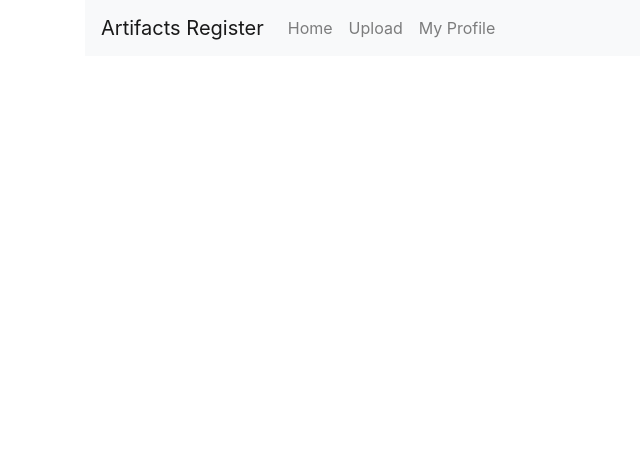
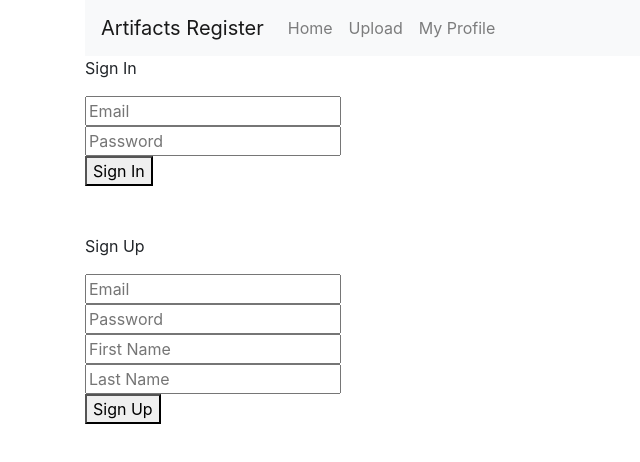
Before and after one commit to Tia-Lowenthal/COMP30022_TeamTaco, a React (Create React App) app in the folder client/: page /signups in a window 1280 px wide. Shown: the top 462 px of the page, without its empty margins (0-640 px from the left). Built offline with nearby package versions, Linux system fonts and the light colour scheme.

Commit message:
simple working signup and login

```diff
--- a/client/src/App.js
+++ b/client/src/App.js
@@ -6,6 +6,7 @@ import Home from "./components/home.component";
 import Upload from "./components/upload.component";
 import MyProfile from "./components/profile.component";
 import ItemTest from "./components/itemtest.component";
+import Account from "./components/accounts.component";
 
 class App extends Component {
   render() {
@@ -32,6 +33,7 @@ class App extends Component {
           <Route path="/profile" component={MyProfile} />
           <Route exact path="/itemtest" component={ItemTest} />
           <Route exact path="/" component={Home} />
+          <Route exact path="/signups" component={Account}/>
         </div>
       </Router>
     );
--- /dev/null
+++ b/client/src/components/accounts.component.js
@@ -0,0 +1,311 @@
+import React, { Component } from 'react';
+import 'whatwg-fetch';
+
+import {
+  getFromStorage,
+  setInStorage,
+} from '../utils/storage';
+
+class Account extends Component {
+  constructor(props) {
+    super(props);
+
+    this.state = {
+      isLoading: true,
+      token: '',
+      signUpError: '',
+      signInError: '',
+      signInEmail: '',
+      signInPassword: '',
+      signUpEmail: '',
+      signUpPassword: '',
+      signUpFirstname: '',
+      signUpLastname: ''
+    };
+
+    this.onTextboxChangeSignInEmail = this.onTextboxChangeSignInEmail.bind(this);
+    this.onTextboxChangeSignInPassword = this.onTextboxChangeSignInPassword.bind(this);
+    this.onTextboxChangeSignUpEmail = this.onTextboxChangeSignUpEmail.bind(this);
+    this.onTextboxChangeSignUpPassword = this.onTextboxChangeSignUpPassword.bind(this);
+    this.onTextboxChangeSignUpFirstname = this.onTextboxChangeSignUpFirstname.bind(this);
+    this.onTextboxChangeSignUpLastname = this.onTextboxChangeSignUpLastname.bind(this);
+
+    this.onSignIn = this.onSignIn.bind(this);
+    this.onSignUp = this.onSignUp.bind(this);
+    this.logout = this.logout.bind(this);
+  }
+
+  componentDidMount() {
+    const obj = getFromStorage('the_main_app');
+    if (obj && obj.token) {
+      const { token } = obj;
+      // Verify token
+      fetch('/users/verify?token=' + token)
+        .then(res => res.json())
+        .then(json => {
+          if (json.success) {
+            this.setState({
+              token,
+              isLoading: false
+            });
+          } else {
+            this.setState({
+              isLoading: false,
+            });
+          }
+        });
+    } else {
+      this.setState({
+        isLoading: false,
+      });
+    }
+  }
+
+  onTextboxChangeSignInEmail(event) {
+    this.setState({
+      signInEmail: event.target.value,
+    });
+  }
+
+  onTextboxChangeSignInPassword(event) {
+    this.setState({
+      signInPassword: event.target.value,
+    });
+  }
+
+  onTextboxChangeSignUpEmail(event) {
+    this.setState({
+      signUpEmail: event.target.value,
+    });
+  }
+
+  onTextboxChangeSignUpPassword(event) {
+    this.setState({
+      signUpPassword: event.target.value,
+    });
+  }
+
+  onTextboxChangeSignUpFirstname(event) {
+    this.setState({
+      signUpFirstname: event.target.value,
+    });
+  }
+
+  onTextboxChangeSignUpLastname(event) {
+    this.setState({
+      signUpLastname: event.target.value,
+    });
+  }
+
+  onSignUp() {
+    // Grab state
+    const {
+      signUpEmail,
+      signUpPassword,
+      signUpFirstname,
+      signUpLastname
+    } = this.state;
+
+    this.setState({
+      isLoading: true,
+    });
+
+    // Post request to backend
+    fetch('/users/signup', {
+      method: 'POST',
+      headers: {
+        'Content-Type': 'application/json'
+      },
+      body: JSON.stringify({
+        email: signUpEmail,
+        password: signUpPassword,
+        firstname: signUpFirstname,
+        lastname: signUpLastname,
+        userId: "888"
+      }),
+    }).then(res => res.json())
+      .then(json => {
+        console.log('json', json);
+        if (json.success) {
+          this.setState({
+            signUpError: json.message,
+            isLoading: false,
+            signUpEmail: '',
+            signUpPassword: '',
+            signUpFirstname: '',
+            signUpLastname: ''
+          });
+        } else {
+          this.setState({
+            signUpError: json.message,
+            isLoading: false,
+          });
+        }
+      });
+  }
+
+  onSignIn() {
+    // Grab state
+    const {
+      signInEmail,
+      signInPassword,
+    } = this.state;
+
+    this.setState({
+      isLoading: true,
+    });
+
+    // Post request to backend
+    fetch('/users/login', {
+      method: 'POST',
+      headers: {
+        'Content-Type': 'application/json'
+      },
+      body: JSON.stringify({
+        email: signInEmail,
+        password: signInPassword,
+      }),
+    }).then(res => res.json())
+      .then(json => {
+        console.log('json', json);
+        if (json.success) {
+          setInStorage('the_main_app', { token: json.token });
+          this.setState({
+            signInError: json.message,
+            isLoading: false,
+            signInPassword: '',
+            signInEmail: '',
+            token: json.token,
+          });
+        } else {
+          this.setState({
+            signInError: json.message,
+            isLoading: false,
+          });
+        }
+      });
+  }
+
+  logout() {
+    this.setState({
+      isLoading: true,
+    });
+    const obj = getFromStorage('the_main_app');
+    if (obj && obj.token) {
+      const { token } = obj;
+      // Verify token
+      fetch('/users/logout?token=' + token)
+        .then(res => res.json())
+        .then(json => {
+          if (json.success) {
+            this.setState({
+              token: '',
+              isLoading: false
+            });
+          } else {
+            this.setState({
+              isLoading: false,
+            });
+          }
+        });
+    } else {
+      this.setState({
+        isLoading: false,
+      });
+    }
+  }
+
+  render() {
+    const {
+      isLoading,
+      token,
+      signInError,
+      signInEmail,
+      signInPassword,
+      signUpEmail,
+      signUpPassword,
+      signUpFirstname,
+      signUpLastname,
+      signUpError,
+    } = this.state;
+
+    if (isLoading) {
+      return (<div><p>Loading...</p></div>);
+    }
+
+    if (!token) {
+      return (
+        <div>
+          <div>
+            {
+              (signInError) ? (
+                <p>{signInError}</p>
+              ) : (null)
+            }
+            <p>Sign In</p>
+            <input
+              type="email"
+              placeholder="Email"
+              value={signInEmail}
+              onChange={this.onTextboxChangeSignInEmail}
+            />
+            <br />
+            <input
+              type="password"
+              placeholder="Password"
+              value={signInPassword}
+              onChange={this.onTextboxChangeSignInPassword}
+            />
+            <br />
+            <button onClick={this.onSignIn}>Sign In</button>
+          </div>
+          <br />
+          <br />
+          <div>
+            {
+              (signUpError) ? (
+                <p>{signUpError}</p>
+              ) : (null)
+            }
+            <p>Sign Up</p>
+            <input
+              type="email"
+              placeholder="Email"
+              value={signUpEmail}
+              onChange={this.onTextboxChangeSignUpEmail}
+            /><br />
+            <input
+              type="password"
+              placeholder="Password"
+              value={signUpPassword}
+              onChange={this.onTextboxChangeSignUpPassword}
+            /><br />
+            <input
+              type="firstname"
+              placeholder="First Name"
+              value={signUpFirstname}
+              onChange={this.onTextboxChangeSignUpFirstname}
+            /><br />
+            <input
+              type="lastname"
+              placeholder="Last Name"
+              value={signUpLastname}
+              onChange={this.onTextboxChangeSignUpLastname}
+            /><br />
+            <button onClick={this.onSignUp}>Sign Up</button>
+          </div>
+
+        </div>
+      );
+    }
+
+    return (
+      <div>
+        <p>Account</p>
+        <button onClick={this.logout}>Logout</button>
+      </div>
+    );
+  }
+}
+
+export default Account;
--- /dev/null
+++ b/client/src/utils/storage.js
@@ -0,0 +1,24 @@
+export function getFromStorage(key) {
+    if (!key) {
+      return null;
+    }
+    try {
+      const valueStr = localStorage.getItem(key);
+      if (valueStr) {
+        return JSON.parse(valueStr);
+      }
+      return null;
+    } catch (err) {
+      return null;
+    }
+  }
+  export function setInStorage(key, obj) {
+    if (!key) {
+      console.error('Error: Key is missing');
+    }
+    try {
+      localStorage.setItem(key, JSON.stringify(obj));
+    } catch (err) {
+      console.error(err);
+    }
+  }
```
Also changed, not shown: 1 other file (tests, documents, lock files or other folders).
